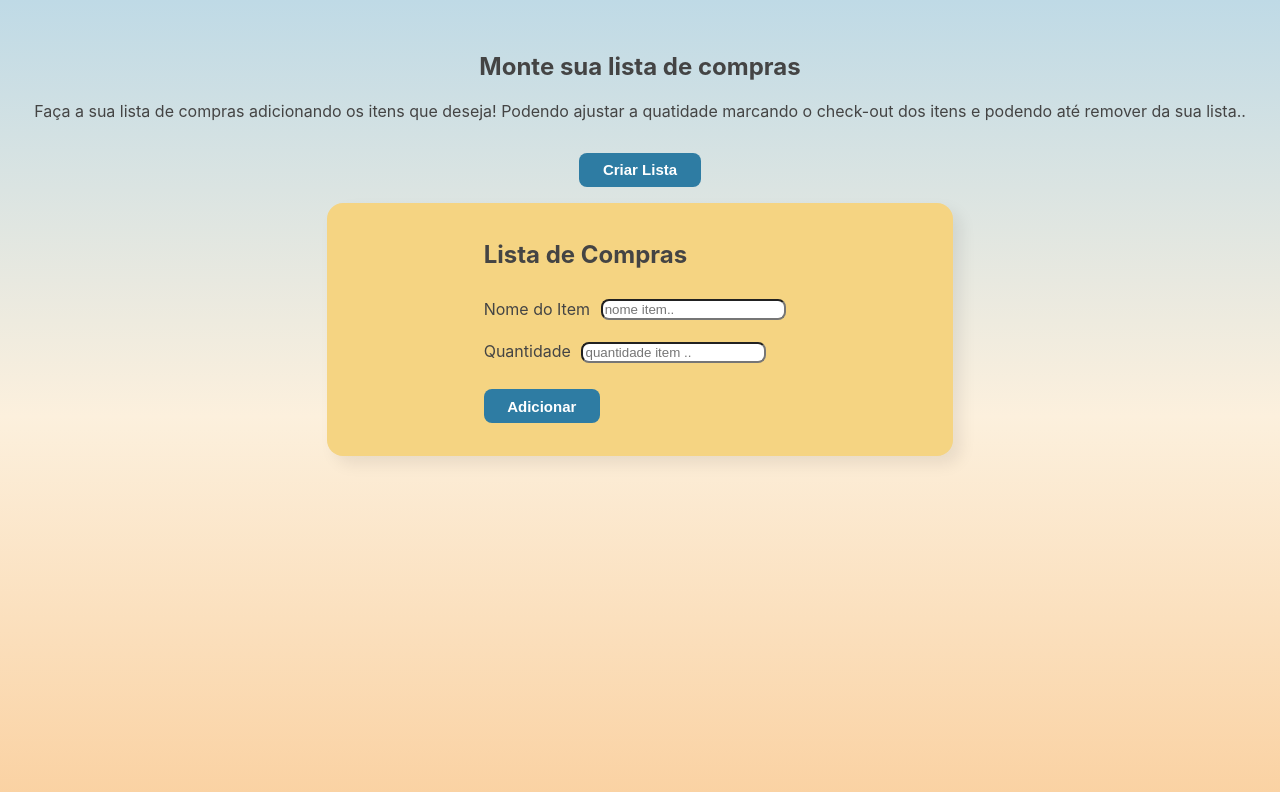
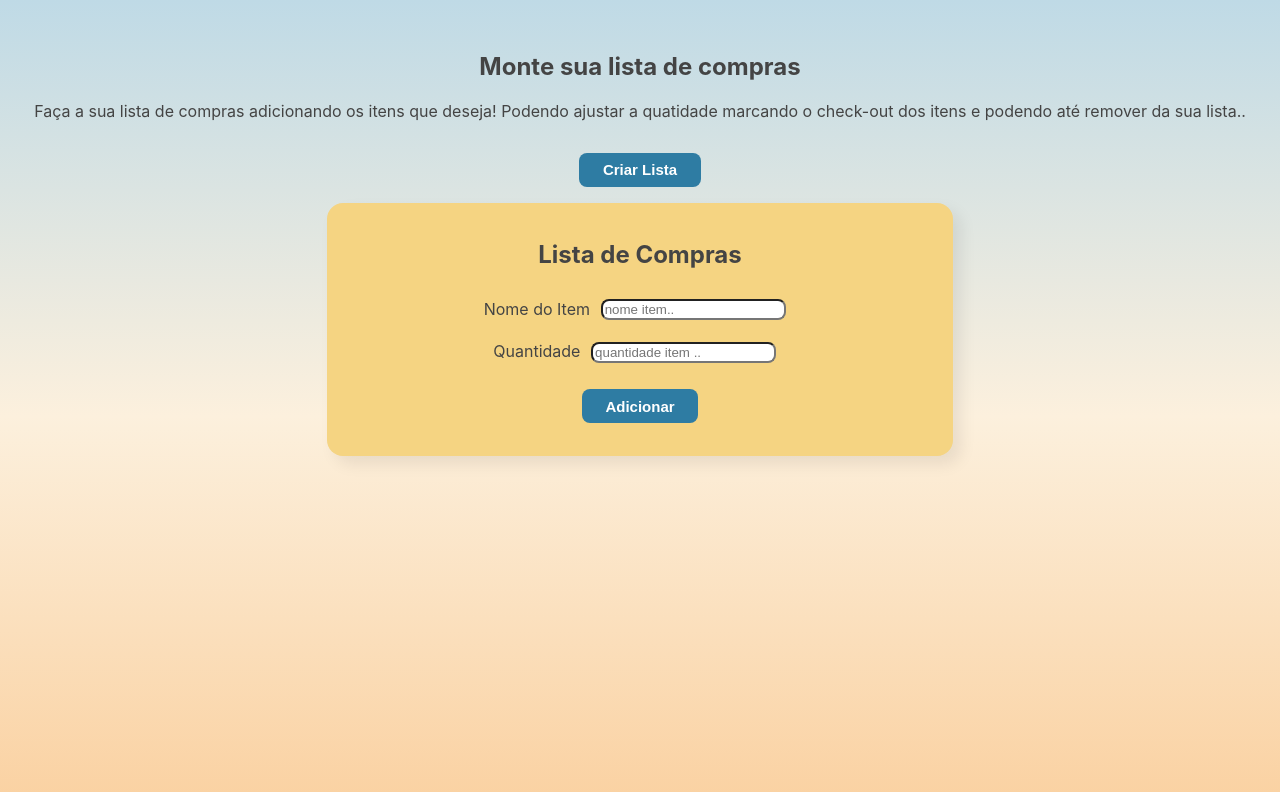
Before and after one commit to Penedok/Lista-de-compras, a React (Create React App) app: page / in a window 1280 px wide. Shown: the top 792 px of the page. Built offline with nearby package versions, Linux system fonts and the light colour scheme.

Commit message:
centralizando o modal e width

```diff
--- a/src/componentes/Modal/modal.css
+++ b/src/componentes/Modal/modal.css
@@ -1,6 +1,8 @@
 .teste{
     display: flex;
     justify-content: center;
+    align-items: center;
+    text-align: center;
     background: #F5D482;
     border: 1px solid transparent;
     border-radius: 16px;
@@ -9,3 +11,6 @@
     width: min(37rem, 50%);
 
 }
+.teste::backdrop {
+    background: rgba(0, 0, 0, .7);
+  }
```
